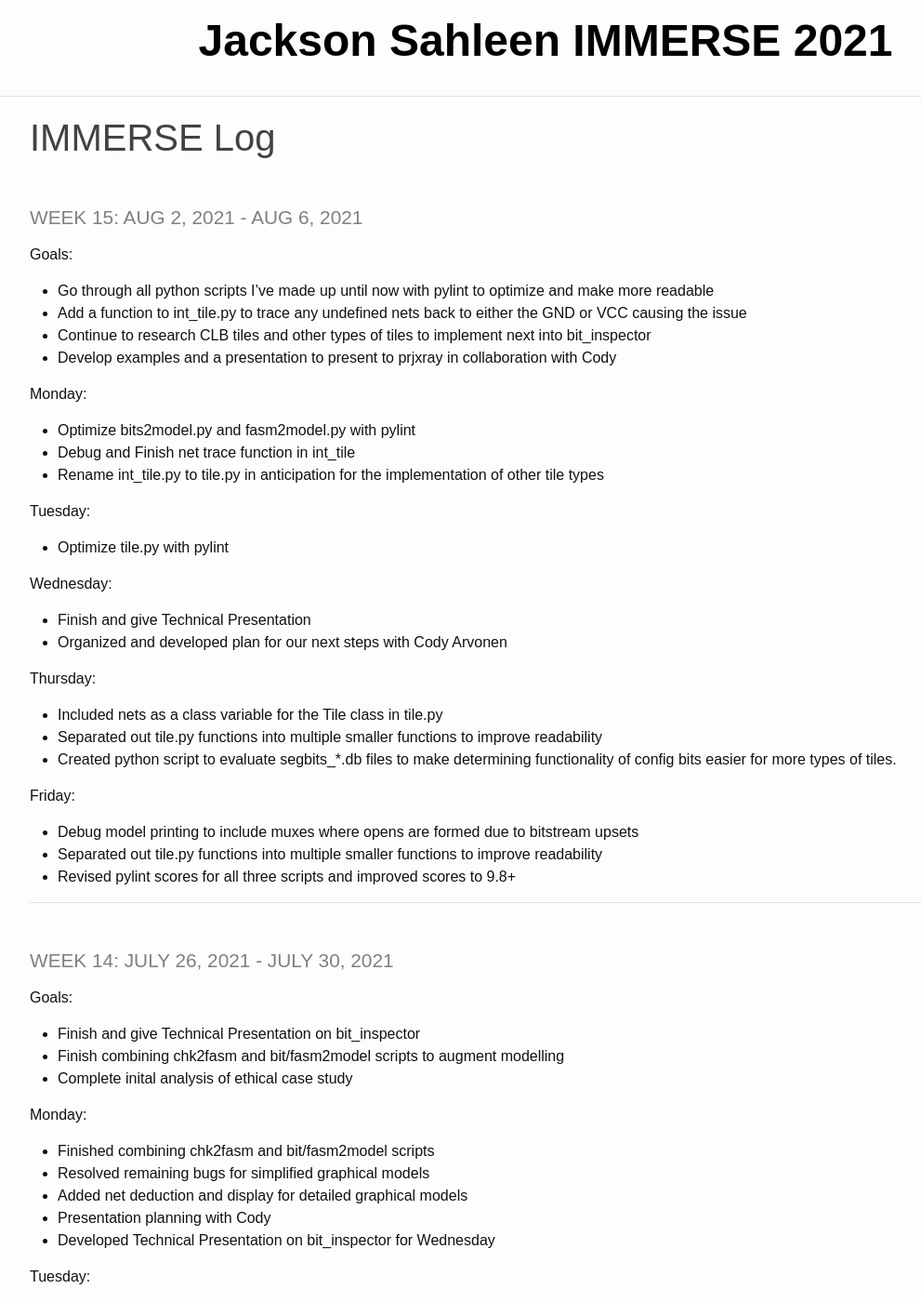
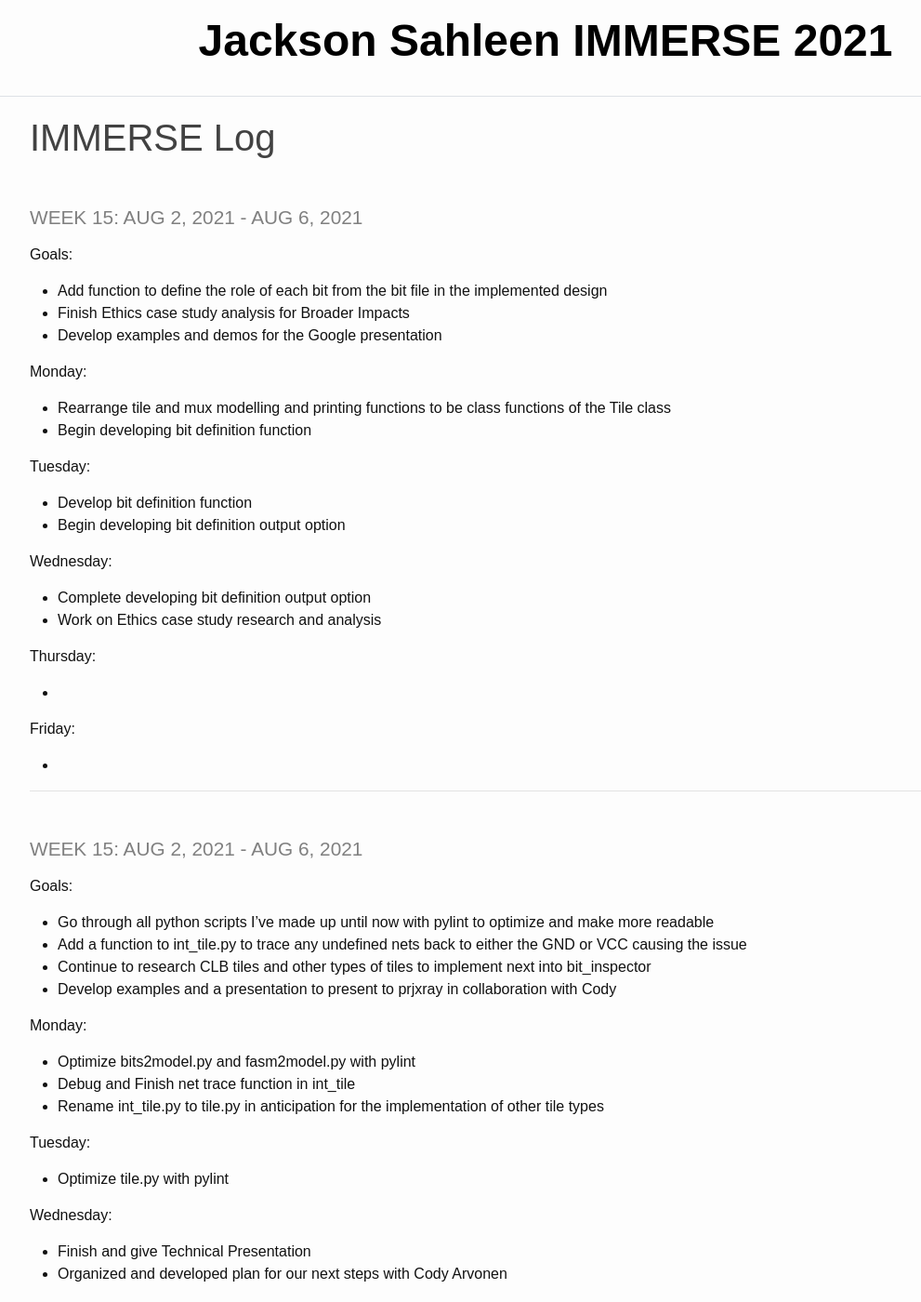
Before and after one commit to JacksonSahleen/IMMERSE_2021_log, a Jekyll site: the page built from _pages/log.md, in a window 1280 px wide and 1400 px high. Shown: the whole window at 93% size, without its empty margins (53-1044 px from the left). Built offline with Jekyll 4.4.1, drawn with Linux system fonts in a browser that asks for light colours.

Commit message:
v4.20: Updated through 8/11/2021

```diff
--- a/_pages/log.md
+++ b/_pages/log.md
@@ -2,6 +2,39 @@
 layout: default
 title: IMMERSE Log
 ---
+
+### Week 15: Aug 2, 2021 - Aug 6, 2021
+
+**Goals**:
+
+- Add function to define the role of each bit from the bit file in the implemented design
+- Finish Ethics case study analysis for Broader Impacts
+- Develop examples and demos for the Google presentation
+
+**Monday**:
+
+- Rearrange tile and mux modelling and printing functions to be class functions of the Tile class
+- Begin developing bit definition function
+
+**Tuesday**:
+
+- Develop bit definition function
+- Begin developing bit definition output option
+
+**Wednesday**:
+
+- Complete developing bit definition output option
+- Work on Ethics case study research and analysis
+
+**Thursday**:
+
+-
+
+**Friday**:
+
+-
+
+----
 
 ### Week 15: Aug 2, 2021 - Aug 6, 2021
 
```
